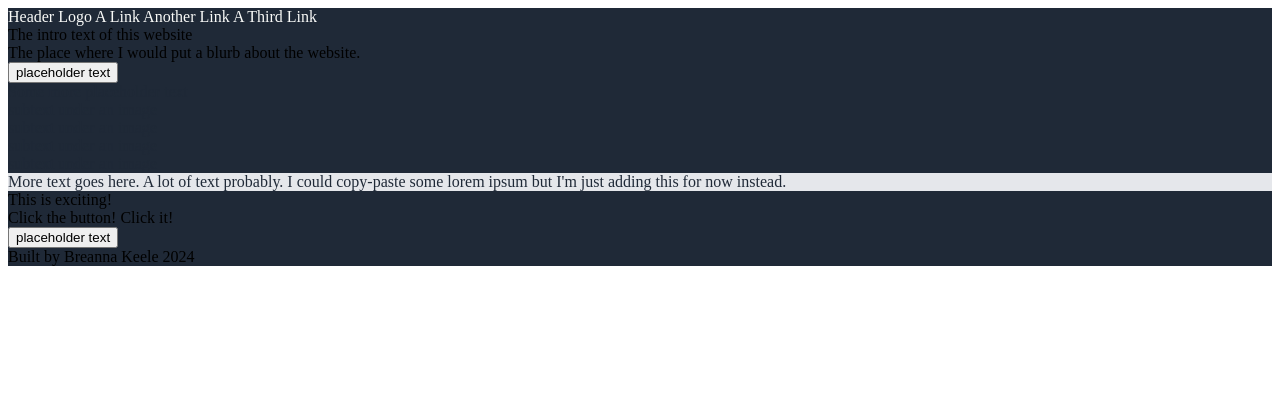
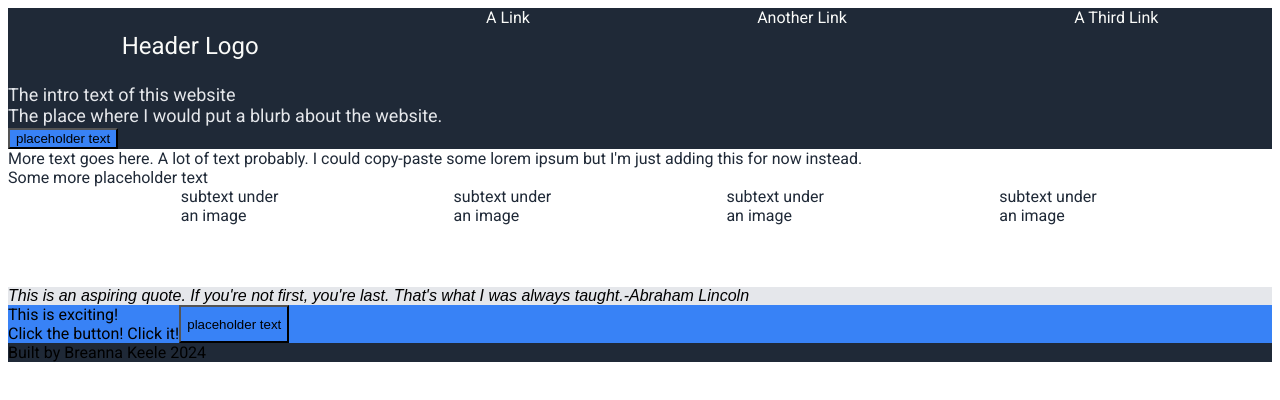
Before and after one commit to breannamcawesome/Webpage, a plain HTML site: page index.html in a window 1280 px wide. Drawn offline with Linux system fonts and the light colour scheme.

Commit message:
minor additions, added missing quote container

```diff
--- a/index.html
+++ b/index.html
@@ -4,10 +4,13 @@
         <meta charset="UTF-8">
         <title>Webpage</title>
         <link rel="stylesheet" href="style.css">
+        <link rel="preconnect" href="https://fonts.googleapis.com">
+        <link rel="preconnect" href="https://fonts.gstatic.com" crossorigin>
+        <link href="https://fonts.googleapis.com/css2?family=Roboto:ital,wght@0,100;0,300;0,400;0,500;0,700;0,900;1,100;1,300;1,400;1,500;1,700;1,900&display=swap" rel="stylesheet">
     </head>
     <body>
         <div class="header">
-            Header Logo
+            <p class="header-title">Header Logo</p>
             <a>A Link</a>
             <a>Another Link</a>
             <a>A Third Link</a>
@@ -19,6 +22,9 @@
                 <button>placeholder text</button>
                 <img>
             </div>
+
+            <div class="container2">
+                <div class="text">More text goes here. A lot of text probably. I could copy-paste some lorem ipsum but I'm just adding this for now instead.</div>
                 <div class="container">
                     <div>Some more placeholder text</div>
                     <div class="square-container">
@@ -28,15 +34,18 @@
                         <div class="square"><img>subtext under an image</div>
                     </div>
                 </div>
-            <div class="container2">
-                <div class="text">More text goes here. A lot of text probably. I could copy-paste some lorem ipsum but I'm just adding this for now instead.</div>
+            </div>
+            <div class="quote-container">
+                <div class="quote">This is an aspiring quote. If you're not first, you're last. That's what I was always taught.</div>
+                <div class="attributed-to">-Abraham Lincoln</div>
             </div>
             <div class="container3">
                 <div class="action">
                     <div class="action-title">This is exciting!</div>
                     <div class="action-blurb">Click the button! Click it!</div>
+
+                </div>
                 <button>placeholder text</button>
-                </div>
             </div>
         </div>
         <div class="footer">
--- a/style.css
+++ b/style.css
@@ -1,5 +1,7 @@
 body{
-    font: Roboto, sans-serif;
+    font-family: "Roboto", sans-serif;
+    display: flex;
+    flex-direction: column;
 }
 
 .header, .content, .footer{
@@ -8,17 +10,68 @@ body{
 
 .header{
     color: #F9FAF8;
+    display: flex;
+    flex-direction: row;
+    justify-content: space-around;
 }
 
-.header:link{
+.header-title{
+    font-size: 24px;
+}
+
+
+.content{
+    display: flex;
+    flex-direction: column;
+}
+
+.header:link, .topcontainer{
     color: #E5E7EB;
+    font-size: 18px;
 }
 
 .container{
     color: #1F2937;
+    display: flex;
+    flex-direction: column;
 }
 
 .container2{
+    background-color: white;
+    color: #1F2937;
+    display: flex;
+    flex-direction: column;
+}
+
+.quote-container{
     background-color: #E5E7EB;
-    color: #1F2937;
+    font-family: "Roboto-light", sans-serif;
+    font-style: italic;
+    display: flex;
 }
+
+.container3{
+    display: flex;
+    flex-direction: row;
+}
+
+.container3, button{
+    background-color: #3882F6;
+}
+
+.footer{
+    display: flex;
+}
+
+.square-container{
+    display: flex;
+    flex-direction: row;
+    justify-content: space-evenly;
+}
+
+.square{
+    border: 3px;
+    border-color: #1F2937;
+    width: 100px;
+    height: 100px;
+}
```
Lines whose indentation alone changed are shown as unchanged.
